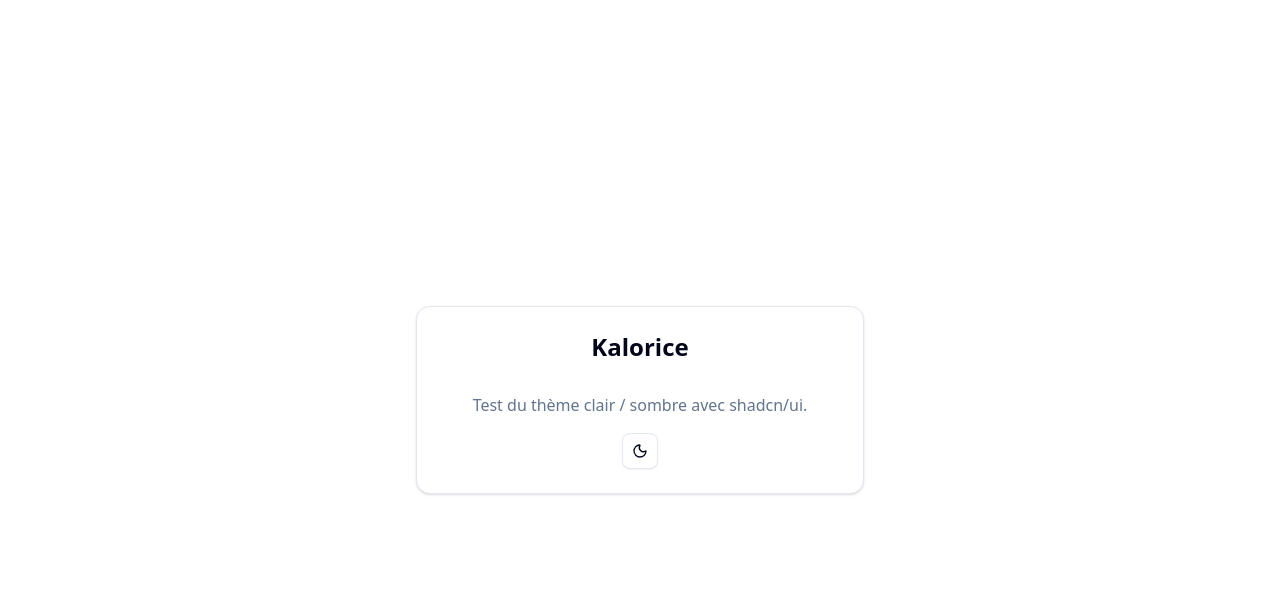
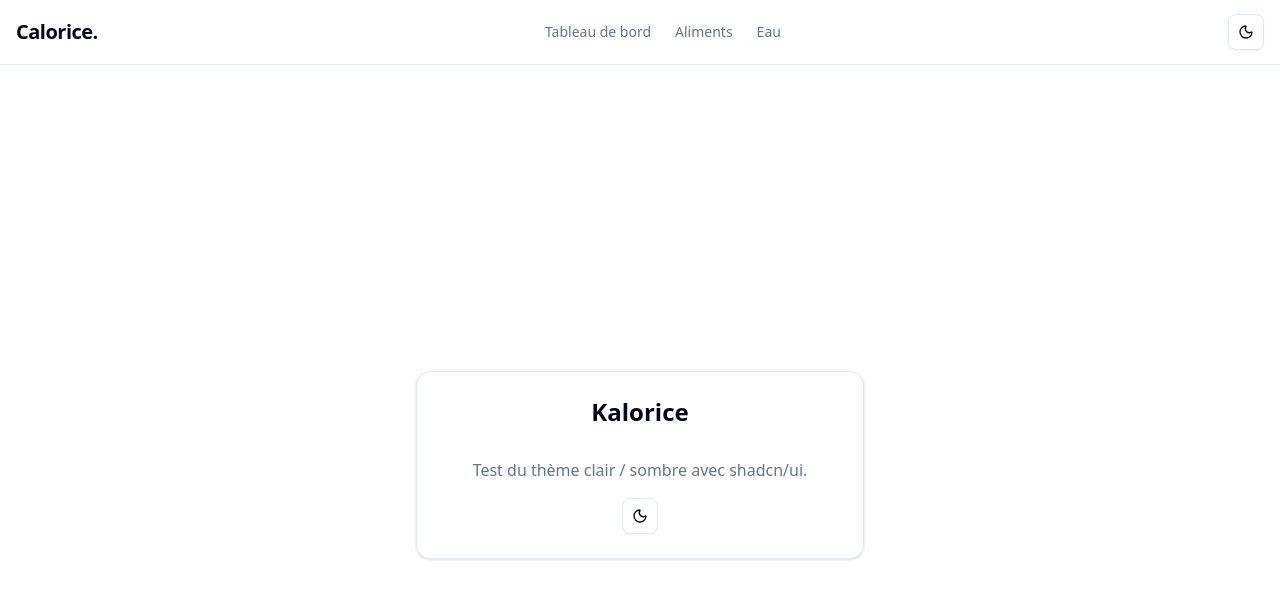
Before and after one commit to RichardFLW/Calorice, a Next.js app: page / in a window 1280 px wide. Shown: the top 598 px of the page. Built offline with nearby package versions, Linux system fonts and the light colour scheme.

Commit message:
Add responsive Navbar with shadcn/ui and ModeToggle

```diff
--- a/app/layout.tsx
+++ b/app/layout.tsx
@@ -3,6 +3,7 @@
 import type { Metadata } from "next";
 import "@/styles/globals.css";
 import { ThemeProvider } from "@/components/theme-provider";
+import { Navbar } from "@/components/layout/navbar";
 
 export const metadata: Metadata = {
   title: "Kalorice – Suivi nutritionnel",
@@ -19,7 +20,8 @@ export default function RootLayout({
     <html lang="fr" suppressHydrationWarning>
       <body className="antialiased min-h-screen bg-background text-foreground">
         <ThemeProvider attribute="class" defaultTheme="system" enableSystem>
-          {children}
+          <Navbar />
+          <main>{children}</main>
         </ThemeProvider>
       </body>
     </html>
--- /dev/null
+++ b/components/layout/navbar.tsx
@@ -0,0 +1,75 @@
+// components/layout/navbar.tsx
+"use client";
+
+import Link from "next/link";
+import { useState } from "react";
+import { Menu, X } from "lucide-react";
+import { Button } from "@/components/ui/button";
+import { ModeToggle } from "@/components/ui/mode-toggle";
+
+const navItems = [
+  { label: "Tableau de bord", href: "/" },
+  { label: "Aliments", href: "/aliments" },
+  { label: "Eau", href: "/eau" },
+];
+
+export function Navbar() {
+  const [isOpen, setIsOpen] = useState(false);
+
+  return (
+    <header className="w-full border-b bg-background">
+      <div className="container mx-auto flex h-16 items-center justify-between px-4">
+        {/* Logo / Titre */}
+        <Link href="/" className="text-xl font-bold tracking-tight">
+          Calorice.
+        </Link>
+
+        {/* Menu desktop */}
+        <nav className="hidden gap-6 sm:flex">
+          {navItems.map((item) => (
+            <Link
+              key={item.href}
+              href={item.href}
+              className="text-sm font-medium text-muted-foreground hover:text-foreground transition-colors"
+            >
+              {item.label}
+            </Link>
+          ))}
+        </nav>
+
+        {/* Actions à droite */}
+        <div className="flex items-center gap-2">
+          <ModeToggle />
+          {/* Menu mobile toggle */}
+          <Button
+            variant="ghost"
+            size="icon"
+            className="sm:hidden"
+            onClick={() => setIsOpen(!isOpen)}
+            aria-label="Toggle menu"
+          >
+            {isOpen ? <X className="h-5 w-5" /> : <Menu className="h-5 w-5" />}
+          </Button>
+        </div>
+      </div>
+
+      {/* Menu mobile dropdown */}
+      {isOpen && (
+        <nav className="sm:hidden px-4 pb-4">
+          <div className="flex flex-col gap-2">
+            {navItems.map((item) => (
+              <Link
+                key={item.href}
+                href={item.href}
+                className="block text-sm font-medium text-muted-foreground hover:text-foreground transition-colors"
+                onClick={() => setIsOpen(false)}
+              >
+                {item.label}
+              </Link>
+            ))}
+          </div>
+        </nav>
+      )}
+    </header>
+  );
+}
```
